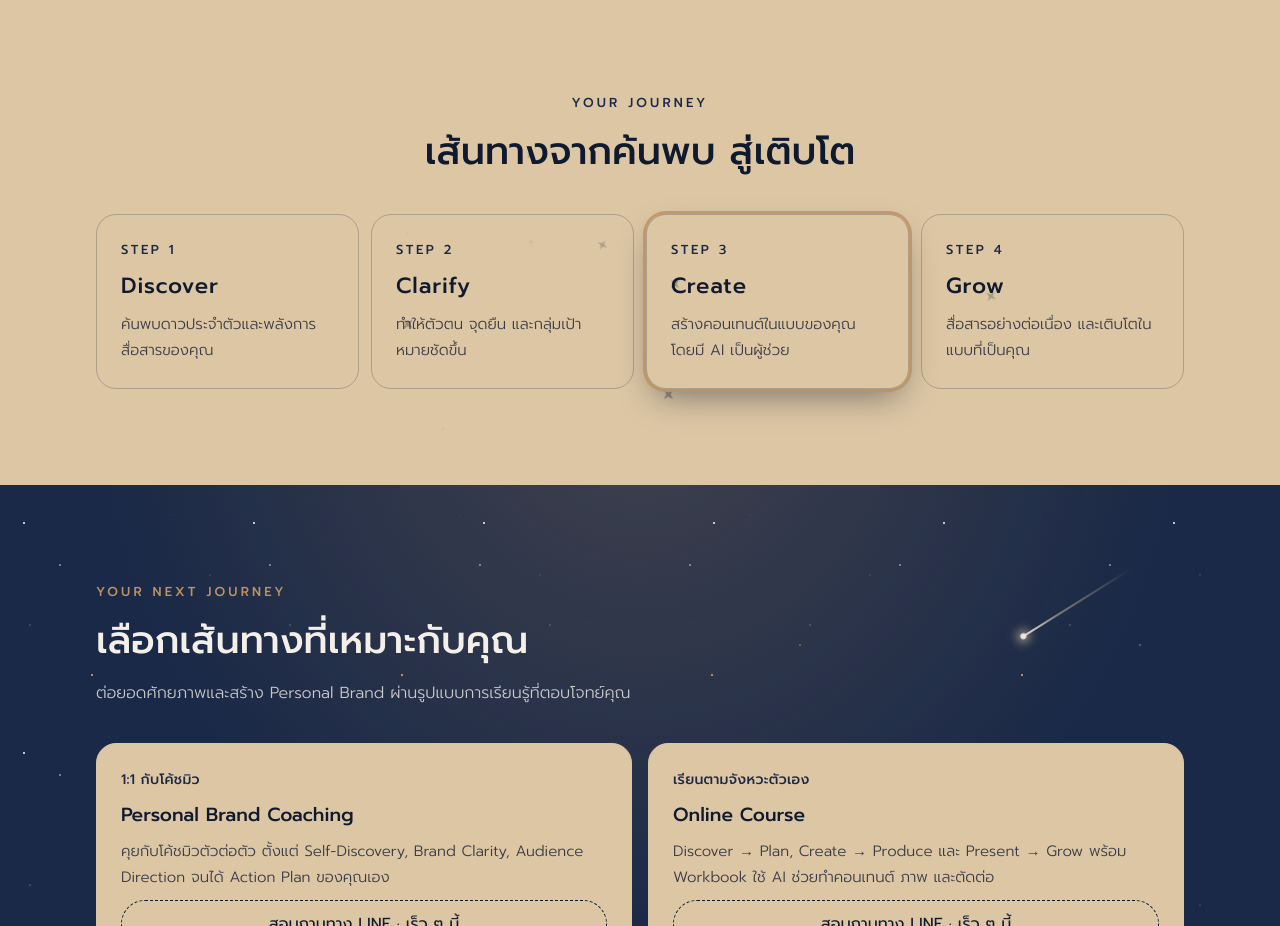
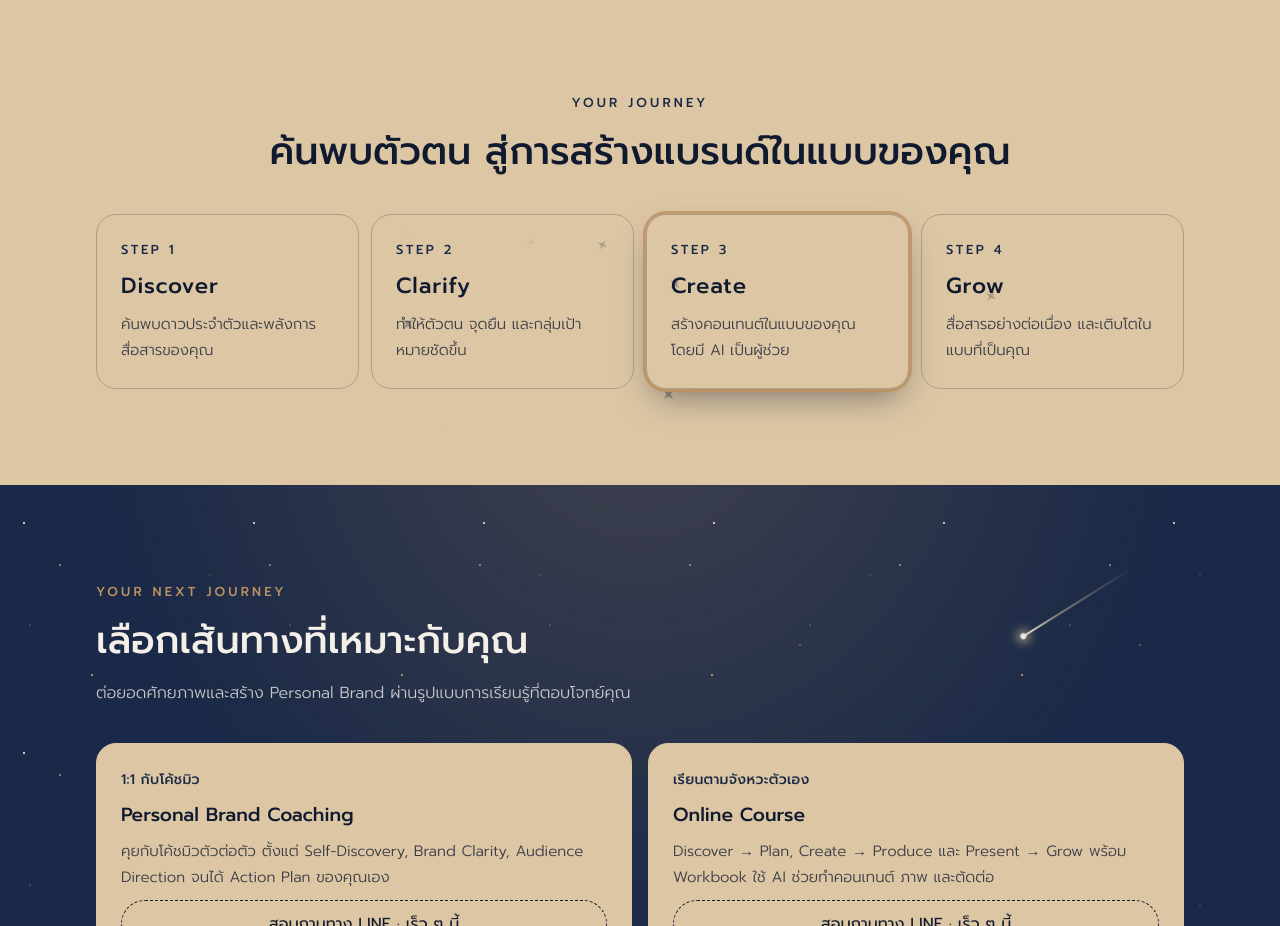
Before and after one commit to coachmew2024-glitch/coachmew, a plain HTML site: page index.html in a window 1280 px wide. Shown: the part 3040-3966 px from the top of the page. Drawn offline with Linux system fonts and the light colour scheme.

Commit message:
Add files via upload

```diff
--- a/index.html
+++ b/index.html
@@ -121,7 +121,7 @@
     <div class="wrap">
       <div class="sec-head center">
         <span class="eyebrow">Your Journey</span>
-        <h2>เส้นทางจากค้นพบ สู่เติบโต</h2>
+        <h2>ค้นพบตัวตน สู่การสร้างแบรนด์ในแบบของคุณ</h2>
       </div>
       <div class="journey">
         <article class="card"><span class="num">STEP 1</span><h3>Discover</h3><p>ค้นพบดาวประจำตัวและพลังการสื่อสารของคุณ</p></article>
```
